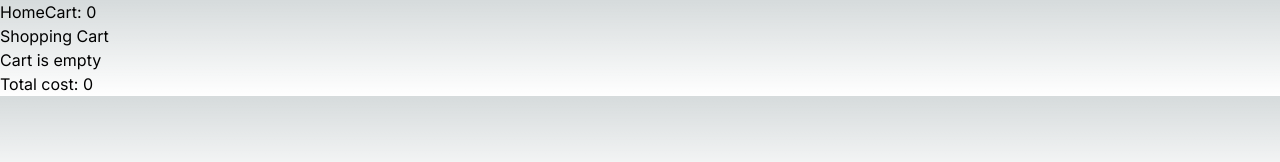
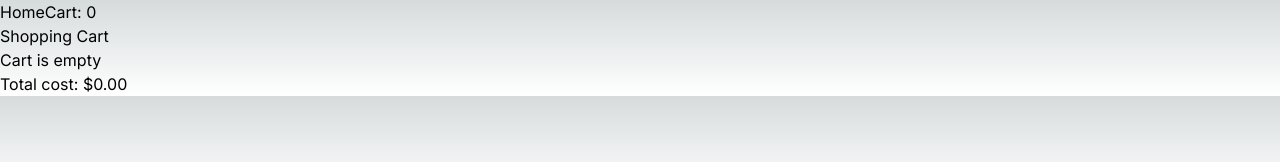
Before and after one commit to heathernfran/food-ordering-app, a Next.js app: page /cart in a window 1280 px wide. Shown: the top 162 px of the page. Built offline with nearby package versions, Linux system fonts and the light colour scheme.

Commit message:
Format currency for price and cost amounts

```diff
--- /dev/null
+++ b/app/lib/utils.ts
@@ -0,0 +1,6 @@
+export function formatCurrency(amount: number) {
+  return (amount / 100).toLocaleString("en-US", {
+    style: "currency",
+    currency: "USD",
+  });
+}
--- a/app/products/[id]/page.tsx
+++ b/app/products/[id]/page.tsx
@@ -3,6 +3,7 @@ import Image from "next/image";
 import { getProductById } from "@/app/lib/actions";
 import AddToCartButton from "@/app/ui/products/add-to-cart-button";
 import BackButton from "@/app/ui/products/back-button";
+import { formatCurrency } from "@/app/lib/utils";
 
 async function ProductById({ id }: { id: string }) {
   const product = await getProductById(id);
@@ -11,7 +12,7 @@ async function ProductById({ id }: { id: string }) {
     <div>
       <Image alt={product.name} src={product.image} width={400} height={300} />
       <h1>{product.name}</h1>
-      <p>{product.price}</p>
+      <p>{formatCurrency(product.price)}</p>
       <p>{product.description}</p>
       <p>Nutrition: {product.calorie}</p>
       <AddToCartButton product={product} />
--- a/app/products/page.tsx
+++ b/app/products/page.tsx
@@ -3,6 +3,7 @@ import Link from "next/link";
 import Image from "next/image";
 import { getAllProducts } from "@/app/lib/actions";
 import type { Product } from "@/app/lib/definitions";
+import { formatCurrency } from "@/app/lib/utils";
 
 async function Products() {
   const { products } = await getAllProducts();
@@ -19,7 +20,7 @@ async function Products() {
           />
           <h2>{product.name}</h2>
           <p>{product.description}</p>
-          <p>{product.price}</p>
+          <p>{formatCurrency(product.price)}</p>
         </Link>
       ))}
     </div>
--- a/app/ui/cart/all-items.tsx
+++ b/app/ui/cart/all-items.tsx
@@ -4,6 +4,7 @@ import { useContext } from "react";
 import { CartContext } from "@/app/context/cart";
 import type { CartContextType } from "@/app/lib/definitions";
 import LineItem from "@/app/ui/cart/line-item";
+import { formatCurrency } from "@/app/lib/utils";
 
 export default function AllItems() {
   const {
@@ -21,7 +22,7 @@ export default function AllItems() {
       ) : (
         <div>Cart is empty</div>
       )}
-      <p>Total cost: {totalCost}</p>
+      <p>Total cost: {formatCurrency(totalCost)}</p>
     </div>
   );
 }
--- a/app/ui/cart/line-item.tsx
+++ b/app/ui/cart/line-item.tsx
@@ -1,6 +1,7 @@
 import Image from "next/image";
 import type { ProductInCart } from "@/app/lib/definitions";
 import DeleteFromCartButton from "@/app/ui/cart/delete-from-cart-button";
+import { formatCurrency } from "@/app/lib/utils";
 
 export default function LineItem({ product }: { product: ProductInCart }) {
   const { id, name, image, cost, quantity } = product;
@@ -10,7 +11,7 @@ export default function LineItem({ product }: { product: ProductInCart }) {
       <Image alt={name} src={image} width={100} height={100} />
       <h2>Name: {name}</h2>
       <p>Quantity: {quantity}</p>
-      <p>Cost: {cost}</p>
+      <p>Cost: {formatCurrency(cost)}</p>
       <DeleteFromCartButton id={id} />
     </div>
   );
```
Also changed, not shown: 1 other file (tests, documents, lock files or other folders).
